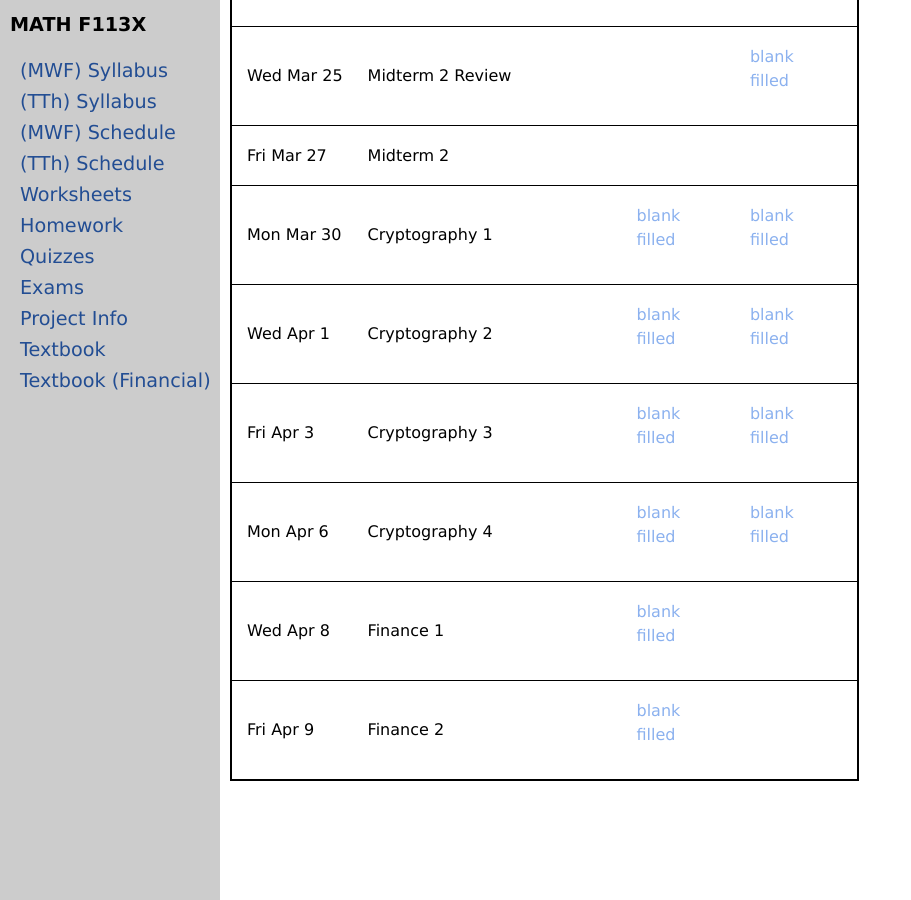
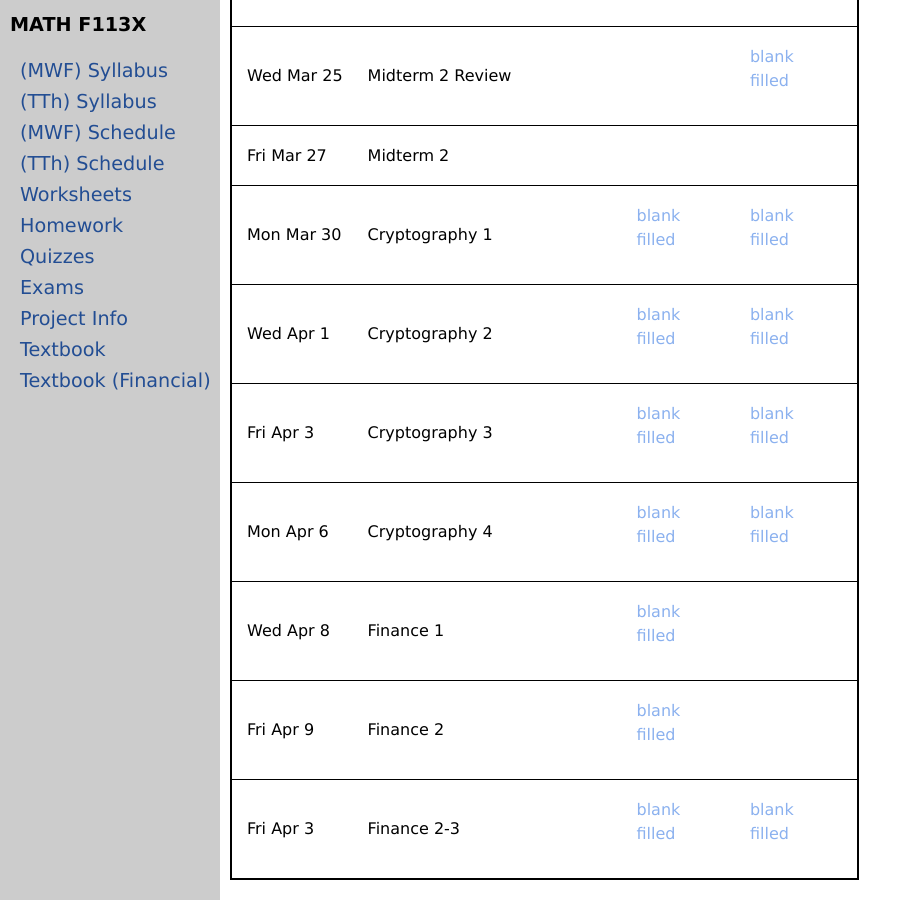
Before and after one commit to uaf-math/math113, a Jekyll site: the page built from worksheets.md, in a window 1280 px wide and 900 px high, scrolled down 2694 px. Shown: the whole window, without its empty margins (0-911 px from the left). Built offline with Jekyll 4.4.1, drawn with Linux system fonts in a browser that asks for light colours.

Commit message:
Update worksheetsS26.yml

```diff
--- a/_data/worksheetsS26.yml
+++ b/_data/worksheetsS26.yml
@@ -173,3 +173,9 @@ worksheets:
   date: Fri Apr 9
   iblank: 25-I-finance2_interest-formulas.pdf
   ifilled: 25-I-finance2_interest-formulas-s.pdf
+- topic: Finance 2-3
+  date: Fri Apr 3
+  iblank: 25-I-finance2_interest-formulas.pdf
+  ifilled: 25-I-finance2_interest-formulas-s.pdf
+  blank: 25-w-Finance3.pdf
+  filled: 25-w-finance3-s.pdf
```
